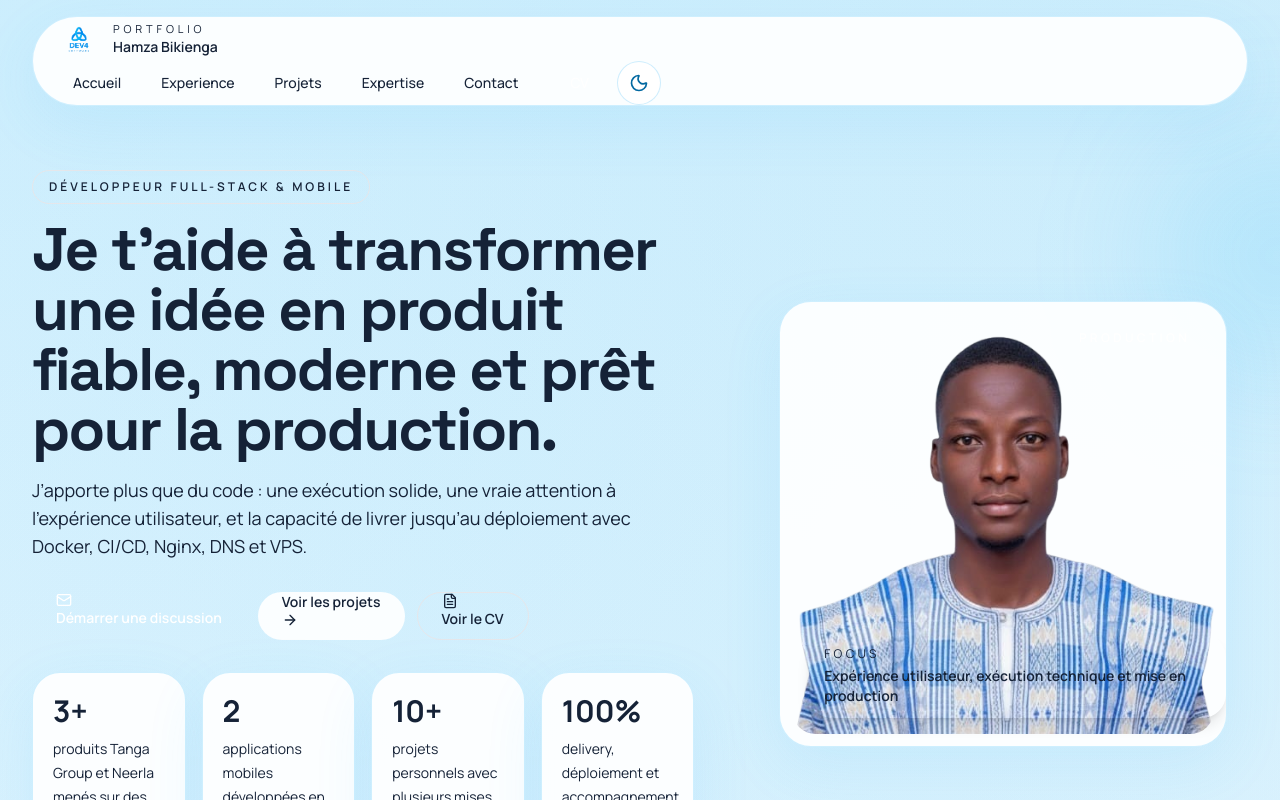
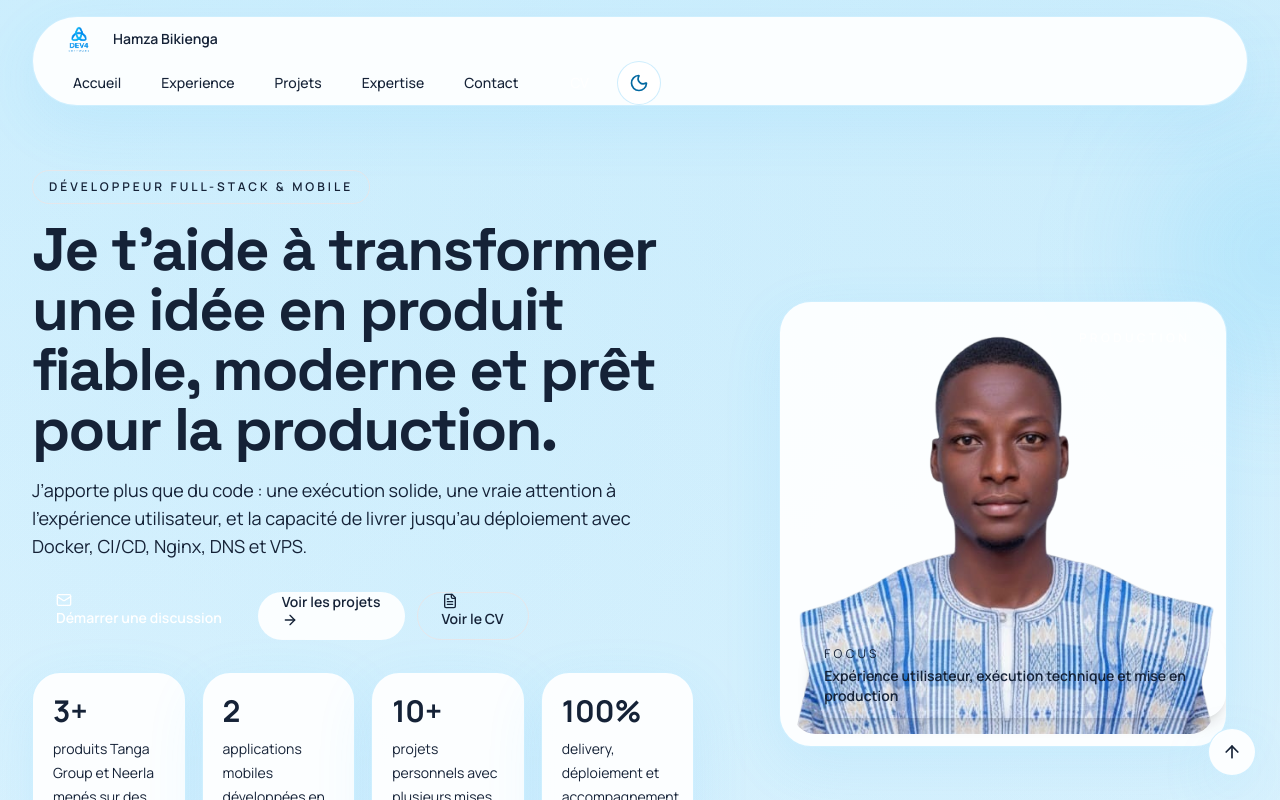
Before and after one commit to AmstaLabestar/dev4_v1, a React (Vite) app: page / in a window 1280 px wide. Shown: the top 800 px of the page. Built offline with nearby package versions, Linux system fonts and the light colour scheme.

Commit message:
feat: polish desktop navigation controls

```diff
--- a/src/App.tsx
+++ b/src/App.tsx
@@ -1,4 +1,5 @@
 import { useEffect, useState } from "react";
+import { ArrowUp } from "lucide-react";
 import Contact from "./components/Contact";
 import Experiences from "./components/Experiences";
 import Expertise from "./components/Expertise";
@@ -50,6 +51,13 @@ const App = () => {
         </main>
         <Footer />
       </div>
+      <a
+        href="#home"
+        className="desktop-scrolltop surface-panel fixed bottom-6 right-6 z-40 hidden h-12 w-12 items-center justify-center rounded-full text-base-content transition hover:-translate-y-1 hover:text-primary lg:inline-flex"
+        aria-label="Remonter en haut"
+      >
+        <ArrowUp className="h-5 w-5" />
+      </a>
       <MobileDock theme={theme} onToggleTheme={() => setTheme(theme === "light" ? "dark" : "light")} />
     </div>
   );
--- a/src/components/Navbar.tsx
+++ b/src/components/Navbar.tsx
@@ -20,10 +20,7 @@ const Navbar = ({ theme, onToggleTheme }: NavbarProps) => {
       <div className="navbar surface-panel rounded-full px-4 md:px-6">
         <a href="#home" className="flex items-center gap-3">
           <img src={logo} alt="Logo Dev4" className="h-11 w-11 rounded-full object-cover" />
-          <div>
-            <p className="text-[11px] uppercase tracking-[0.35em] text-base-content/45">Portfolio</p>
-            <p className="text-sm font-semibold text-base-content">Hamza Bikienga</p>
-          </div>
+          <p className="text-sm font-semibold text-base-content">Hamza Bikienga</p>
         </a>
 
         <nav className="ml-auto hidden items-center gap-2 lg:flex" aria-label="Navigation principale">
```
